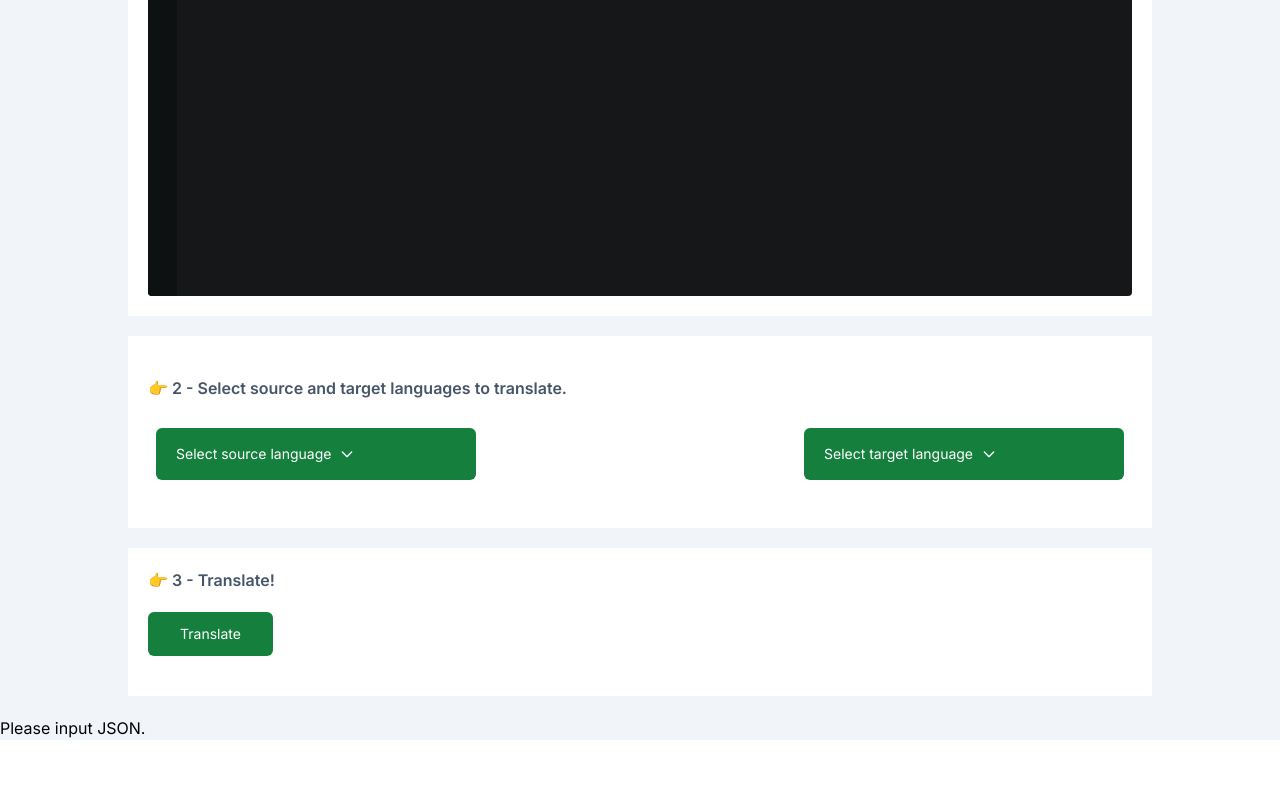
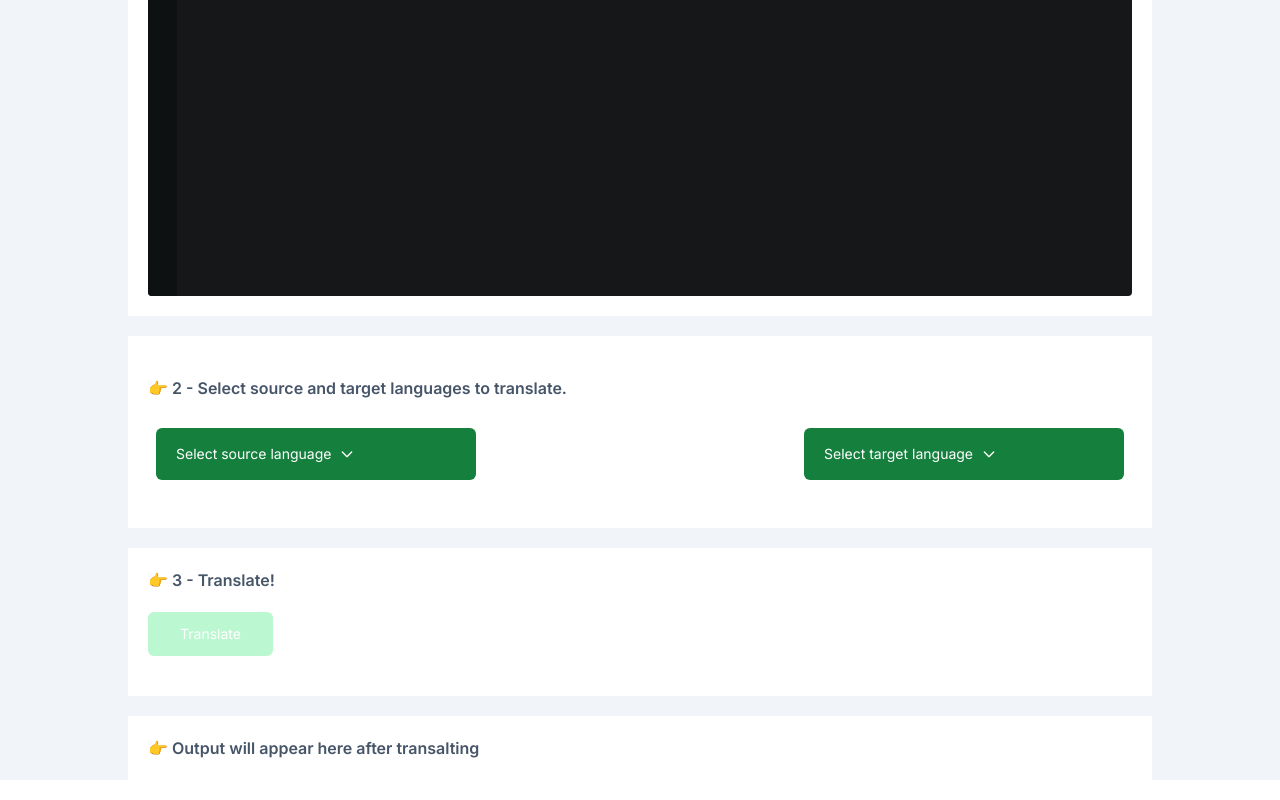
Before and after one commit to amine-louni/json-translator, a Next.js app: page / in a window 1280 px wide. Shown: the part 228-1028 px from the top of the page. Before the commit the page ends 968 px from the top, so only its background shows below. Built offline with nearby package versions, Linux system fonts and the light colour scheme.

Commit message:
button styling

```diff
--- a/components/AppButton.tsx
+++ b/components/AppButton.tsx
@@ -3,17 +3,20 @@ import React from "react";
 export const AppButton = ({
   onPress,
   title,
+  disabled = false,
 }: {
   onPress: () => void;
   title: string;
+  disabled?: boolean;
 }) => {
   return (
     <button
+      disabled={disabled}
       onClick={onPress}
       type="button"
-      className="text-white bg-green-700 hover:bg-green-800 focus:ring-4   font-medium rounded-md text-sm px-8 py-3 text-center"
+      className="text-white disabled:bg-green-200 bg-green-700 hover:bg-green-800 focus:ring-4   font-medium rounded-md text-sm px-8 py-3 text-center"
     >
-      Translate
+      {title}
     </button>
   );
 };
--- a/pages/index.tsx
+++ b/pages/index.tsx
@@ -13,10 +13,20 @@ const LIMIT = 12; // Max keys permitted by ms translator api via rapide api
 const Home: NextPage = () => {
   const [json, setJson] = useState("");
   const [jsonTranslated, setJsonTranslated] = useState("");
+  const [inputLng, setInputLng] = useState<null | {
+    value: string;
+    key: string;
+  }>(null);
+  const [targetLng, setTargetLng] = useState<null | {
+    value: string;
+    key: string;
+  }>(null);
+  const [loading, setLoading] = useState<boolean>(false);
   const [errors, setErrors] = useState("");
 
   // according to ms trnslate free tier can translate ac chunk LIMIT items only
-  const translateChunk = async (chunk: string[]) => {
+  const translateChunk = useCallback(
+    async (chunk: string[]) => {
       if (chunk.length > LIMIT) {
         throw Error(`Can not pass ${LIMIT} item`);
       }
@@ -24,8 +34,8 @@ const Home: NextPage = () => {
       // Rapid api request config
       const options = {
         params: {
-        to: "ar",
-        from: "en",
+          from: inputLng?.key,
+          to: targetLng?.key,
           "api-version": "3.0",
           profanityAction: "NoAction",
           textType: "plain",
@@ -56,7 +66,9 @@ const Home: NextPage = () => {
           return oneTranslate.translations[0].text;
         }
       );
-  };
+    },
+    [inputLng?.key, targetLng?.key]
+  );
 
   // create appropriate json format to display
   const fillData = (data: object) => {
@@ -74,8 +86,11 @@ const Home: NextPage = () => {
    * @param {object} targetObject The text value to trnaslate
    * @param {function} callback Take the data:sring[] translated as an arguemnt
    */
-  const main = useCallback(async (targetObject, callback) => {
+  const main = useCallback(
+    async (targetObject, callback) => {
       try {
+        setLoading(true);
+        setJsonTranslated("");
         const parsedTarget = JSON.parse(targetObject);
         let result: any = {}; // to collect translated
         const values: string[] = Object.values(parsedTarget);
@@ -110,8 +125,12 @@ const Home: NextPage = () => {
       } catch (error: any) {
         setErrors(error.name);
         console.error(error);
+      } finally {
+        setLoading(false);
       }
-  }, []);
+    },
+    [translateChunk]
+  );
 
   return (
     <>
@@ -162,7 +181,7 @@ const Home: NextPage = () => {
                   { key: "ar", value: "Arabe" },
                   { key: "en", value: "English" },
                 ]}
-                callback={(e) => console.log(e)}
+                callback={(selectedLng) => setInputLng(selectedLng)}
               />
               <AppSelect
                 title="Select target language"
@@ -170,7 +189,7 @@ const Home: NextPage = () => {
                   { key: "ar", value: "Arabe" },
                   { key: "en", value: "English" },
                 ]}
-                callback={(e) => console.log(e)}
+                callback={(selectedLng) => setTargetLng(selectedLng)}
               />
             </div>
           </div>
@@ -179,10 +198,15 @@ const Home: NextPage = () => {
         <AppContainer className="bg-white p-5 mb-5">
           <h3 className="font-semibold text-slate-600">👉 3 - Translate!</h3>
           <div className="my-5">
-            <AppButton title="Translate" onPress={() => main(json, fillData)} />
+            <AppButton
+              disabled={!(targetLng && inputLng)}
+              title="Translate"
+              onPress={() => main(json, fillData)}
+            />
           </div>
         </AppContainer>
 
+        <AppContainer className="bg-white p-5 mb-5">
           <div className="editor">
             {jsonTranslated ? (
               <JSONPretty
@@ -191,10 +215,13 @@ const Home: NextPage = () => {
               />
             ) : (
               <>
-              <h4>Please input JSON.</h4>
+                <h3 className="font-semibold text-slate-600">
+                  👉 Output will appear here after transalting
+                </h3>
               </>
             )}
           </div>
+        </AppContainer>
       </main>
     </>
   );
```
Lines whose indentation alone changed are shown as unchanged.
